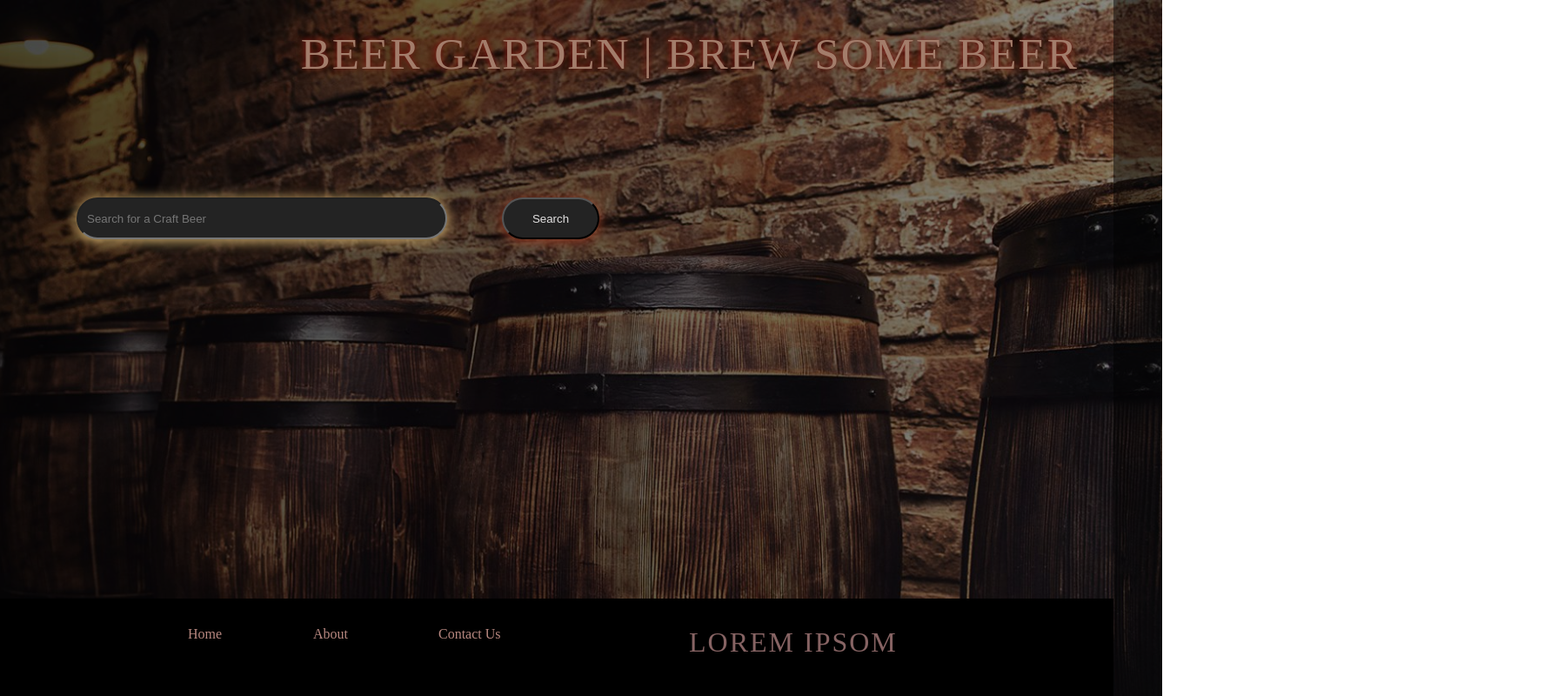
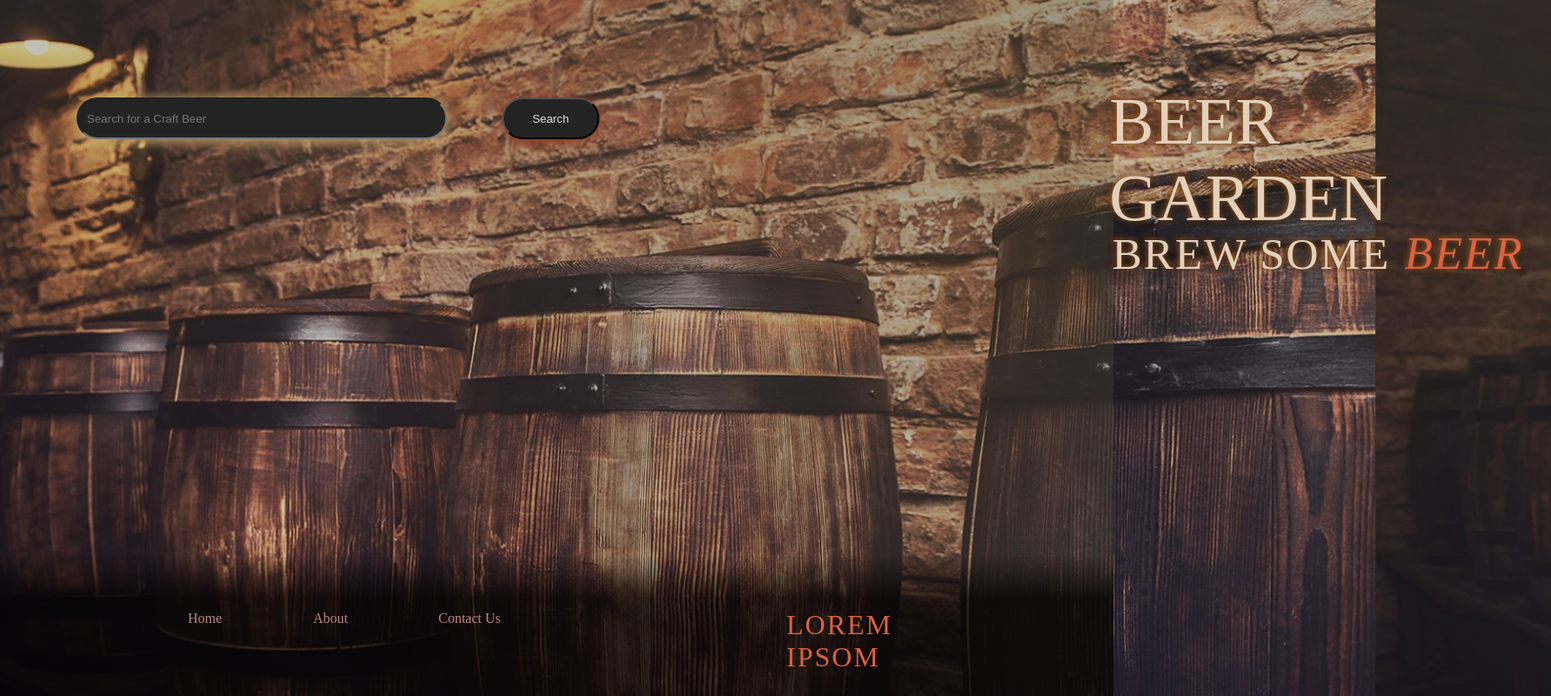
Before and after one commit to thegirlyoucallryan/BeerGarden, a React (Create React App) app: page / in a window 1280 px wide. Shown: the top 800 px of the page at 87% size, 1783 px wide, since content can reach past the window. Built offline with nearby package versions, Linux system fonts and the light colour scheme; a web font is replaced by a local one.

Commit message:
font improvements

```diff
--- a/src/App.js
+++ b/src/App.js
@@ -11,7 +11,11 @@ const App = () => {
 
     return(
         <div>
-            <h1 className='header'> Beer Garden  | Brew Some Beer</h1>
+            <div className='headerBox'>
+            <h2 className='header'> Beer Garden</h2>
+            <h1 className="header2"> Brew Some </h1>
+            <h1 className="header2 header3" >Beer</h1>
+            </div>
             <Search/>
 
 
--- a/src/components/Footer.module.css
+++ b/src/components/Footer.module.css
@@ -4,19 +4,25 @@
     display: flex;
     flex-shrink: 0;
     flex: 1;
-    height: 7rem;
+    height: 10rem;
     justify-content: flex-end;
-    background-color: black;
+    background-image: linear-gradient(to bottom, rgba(0, 0, 0, 0.041) , rgba(3, 0, 0, 0.739) 30%);
+   /* background-color: rgba(65, 55, 34, 0.856);
+background-image: linear-gradient(transparent 50%, rgb(66, 53, 53) 50%);
+background-size: 50px 50px; */
+
    z-index: 5;
     position:fixed;
     left:0;
     bottom:0;
     right:0;
 
+
+
 }
 
 ul{
-    margin: 00px 9rem;
+    margin: 30px 9rem;
     display: flex;
     flex-wrap: nowrap;
     flex-direction: flex-start;
@@ -25,7 +31,7 @@ ul{
 
 .li{
     list-style-type: none;
-    background-color: black !important;
+    background-color:inherit !important;
     box-shadow: none;
     width: 5rem;
     color: rgb(184, 136, 128)
@@ -33,7 +39,9 @@ ul{
 
 }
 .h1{
+    background-color: transparent;
     text-align: left;
     display: flex;
     flex: 1;
+    margin: 60px 9rem;
 }
--- a/src/index.css
+++ b/src/index.css
@@ -4,7 +4,8 @@
 
 
 h1{
-    color: rgb(134, 99, 99);
+    /* color: rgb(134, 99, 99); */
+    color:rgb(219, 97, 67);
     background-color: inherit;
     letter-spacing: 2px;
     flex-grow: .4;
@@ -21,7 +22,7 @@ h1:hover{
 
 }
 body{
-    background-image: linear-gradient(to left, rgba(0, 0, 0, 0.452), rgba(0, 0, 0, 0.712)), url('./components/images/beer-barrels-background.jpg');
+    background-image: linear-gradient(to left bottom, rgba(90, 77, 55, 0.561), rgba(55, 44, 112, 0.109)), url('./components/images/beer-barrels-background.jpg');
     background-repeat: no-repeat;
     background-size: cover;
     flex-grow: 1;
@@ -37,8 +38,51 @@ body{
 
 }
 .header{
-    text-align: right  !important;
-    color: rgb(163, 125, 107);
+
+    font-family: Montserrat !important;
+    font-weight: 100;
+    color: rgb(226, 209, 189);
+    font-size: 4.8rem;
+    text-shadow: -1px -1px 7px rgb(173, 94, 29), -1px -1px 12px rgb(15, 11, 7);
+    text-transform: uppercase;
+    margin-bottom: -2.6rem;
+    margin-left: -.3rem;
+
+
+
+}
+
+.header2{
+
+    font-family: Montserrat;
+    color: rgb(226, 209, 189);
     font-size: 3.2rem;
-    text-shadow: -1px -1px 7px rgb(133, 21, 21), -1px -1px 12px rgb(65, 37, 5);
+    text-shadow: -1px -1px 7px rgb(173, 94, 29), -1px -1px 12px rgb(15, 11, 7);
+
+    margin-left: -.1rem;
+
 }
+
+.header3{
+    font-family: Montserrat;
+    color:rgb(219, 97, 67);
+    text-shadow: -1px -1px 7px rgb(173, 94, 29), -1px -1px 12px rgb(15, 11, 7);
+    margin-left: 20.9rem;
+    margin-top: -5.73rem;
+    font-size: 3.3rem;
+    font-weight: 500;
+    font-style: italic;
+
+}
+
+.headerBox{
+
+
+    display: flex;
+    flex-direction: column;
+    justify-content: left !important;
+    position: absolute;
+    top: 2rem;
+    left: 80rem;
+
+}
```
